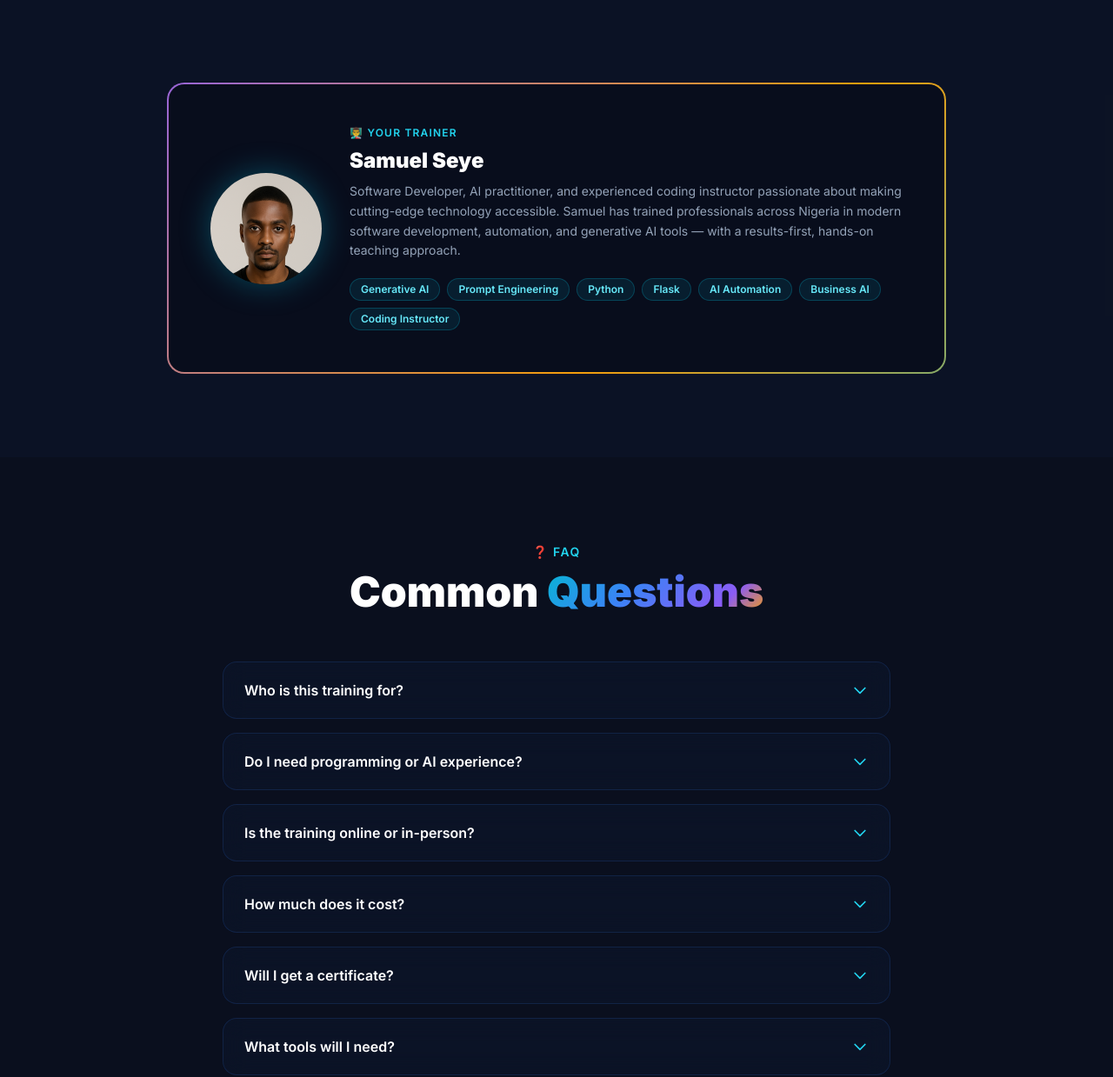
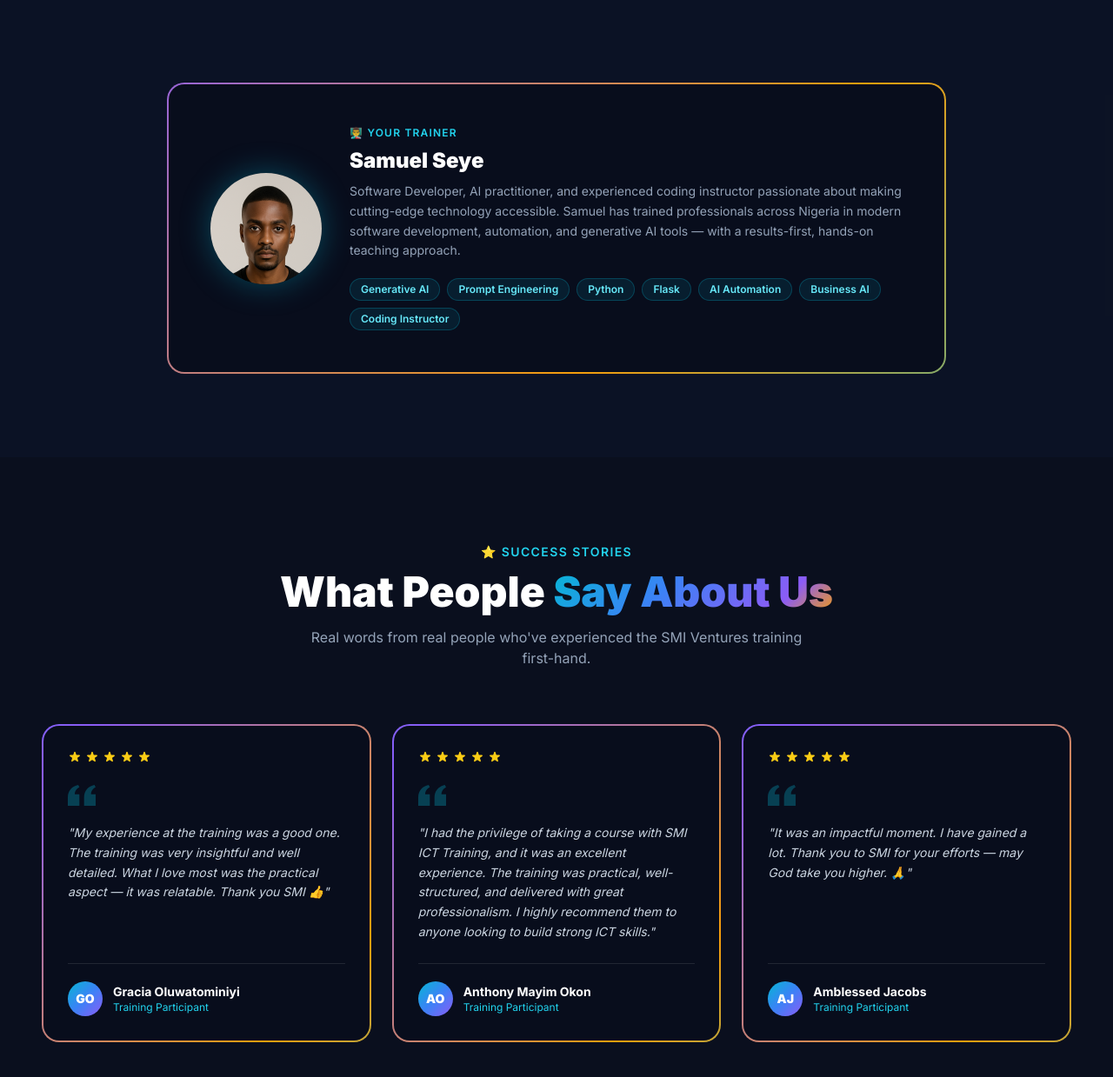
Before and after one commit to spw3bt3ch/dev-sam, a Flask app: page /ai-training in a window 1280 px wide. Shown: the part 5261-6500 px from the top of the page at 87% size. Run offline with Flask 3, Linux system fonts and the light colour scheme; some libraries are stand-ins or nearby versions.

Commit message:
Testimonial section added

```diff
--- a/templates/genai_training.html
+++ b/templates/genai_training.html
@@ -578,6 +578,88 @@
 </section>
 
 
+
+<!-- ── TESTIMONIALS ────────────────────────────────────── -->
+<section class="py-24 px-6 md:px-12">
+    <div class="max-w-7xl mx-auto">
+
+        <div class="text-center mb-16 reveal">
+            <span class="inline-block text-cyan-400 font-semibold text-sm uppercase tracking-widest mb-3">⭐ Success Stories</span>
+            <h2 class="text-4xl md:text-5xl font-black text-white">
+                What People <span class="ai-gradient-text">Say About Us</span>
+            </h2>
+            <p class="text-slate-400 mt-4 max-w-xl mx-auto">
+                Real words from real people who've experienced the SMI Ventures training first-hand.
+            </p>
+        </div>
+
+        <div class="grid md:grid-cols-3 gap-6">
+
+            {% for quote, name, role, initials in [
+                (
+                    "My experience at the training was a good one. The training was very insightful and well detailed. What I love most was the practical aspect — it was relatable. Thank you SMI 👍",
+                    "Gracia Oluwatominiyi",
+                    "Training Participant",
+                    "GO"
+                ),
+                (
+                    "I had the privilege of taking a course with SMI ICT Training, and it was an excellent experience. The training was practical, well-structured, and delivered with great professionalism. I highly recommend them to anyone looking to build strong ICT skills.",
+                    "Anthony Mayim Okon",
+                    "Training Participant",
+                    "AO"
+                ),
+                (
+                    "It was an impactful moment. I have gained a lot. Thank you to SMI for your efforts — may God take you higher. 🙏",
+                    "Amblessed Jacobs",
+                    "Training Participant",
+                    "AJ"
+                ),
+            ] %}
+            <div class="ai-grad-border reveal">
+                <div class="ai-grad-border-inner">
+                    <div class="p-7 flex flex-col h-full">
+
+                        <!-- Stars -->
+                        <div class="flex gap-1 mb-5">
+                            {% for _ in range(5) %}
+                            <svg class="w-4 h-4 text-yellow-400" fill="currentColor" viewBox="0 0 20 20">
+                                <path d="M9.049 2.927c.3-.921 1.603-.921 1.902 0l1.07 3.292a1 1 0 00.95.69h3.462c.969 0 1.371 1.24.588 1.81l-2.8 2.034a1 1 0 00-.364 1.118l1.07 3.292c.3.921-.755 1.688-1.54 1.118l-2.8-2.034a1 1 0 00-1.175 0l-2.8 2.034c-.784.57-1.838-.197-1.539-1.118l1.07-3.292a1 1 0 00-.364-1.118L2.98 8.72c-.783-.57-.38-1.81.588-1.81h3.461a1 1 0 00.951-.69l1.07-3.292z"/>
+                            </svg>
+                            {% endfor %}
+                        </div>
+
+                        <!-- Quote icon -->
+                        <svg class="w-8 h-8 text-cyan-500/30 mb-4 flex-shrink-0" fill="currentColor" viewBox="0 0 24 24">
+                            <path d="M14.017 21v-7.391c0-5.704 3.731-9.57 8.983-10.609l.995 2.151c-2.432.917-3.995 3.638-3.995 5.849h4v10h-9.983zm-14.017 0v-7.391c0-5.704 3.748-9.57 9-10.609l.996 2.151c-2.433.917-3.996 3.638-3.996 5.849h3.983v10h-9.983z"/>
+                        </svg>
+
+                        <!-- Quote text -->
+                        <p class="text-slate-300 text-sm leading-relaxed flex-1 italic mb-6">
+                            "{{ quote }}"
+                        </p>
+
+                        <!-- Author -->
+                        <div class="flex items-center gap-3 pt-5 border-t border-white/10">
+                            <div class="w-10 h-10 rounded-full flex items-center justify-center text-sm font-black text-white flex-shrink-0"
+                                style="background: linear-gradient(135deg, #06b6d4, #3b82f6, #8b5cf6);">
+                                {{ initials }}
+                            </div>
+                            <div>
+                                <p class="text-white font-bold text-sm">{{ name }}</p>
+                                <p class="text-cyan-400 text-xs">{{ role }}</p>
+                            </div>
+                        </div>
+
+                    </div>
+                </div>
+            </div>
+            {% endfor %}
+
+        </div>
+    </div>
+</section>
+
+
 <!-- ── FAQ ──────────────────────────────────────────────── -->
 <section class="py-24 px-6 md:px-12">
     <div class="max-w-3xl mx-auto">
```
